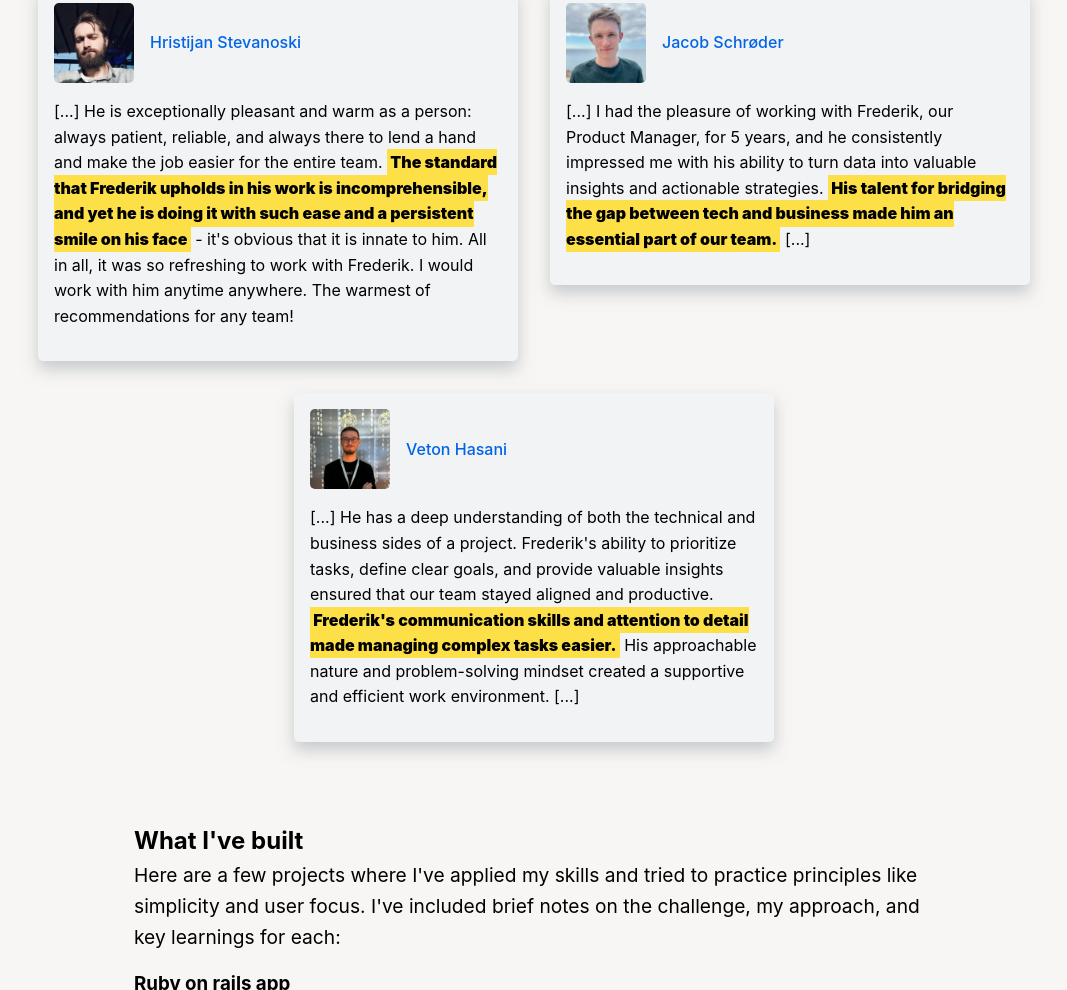
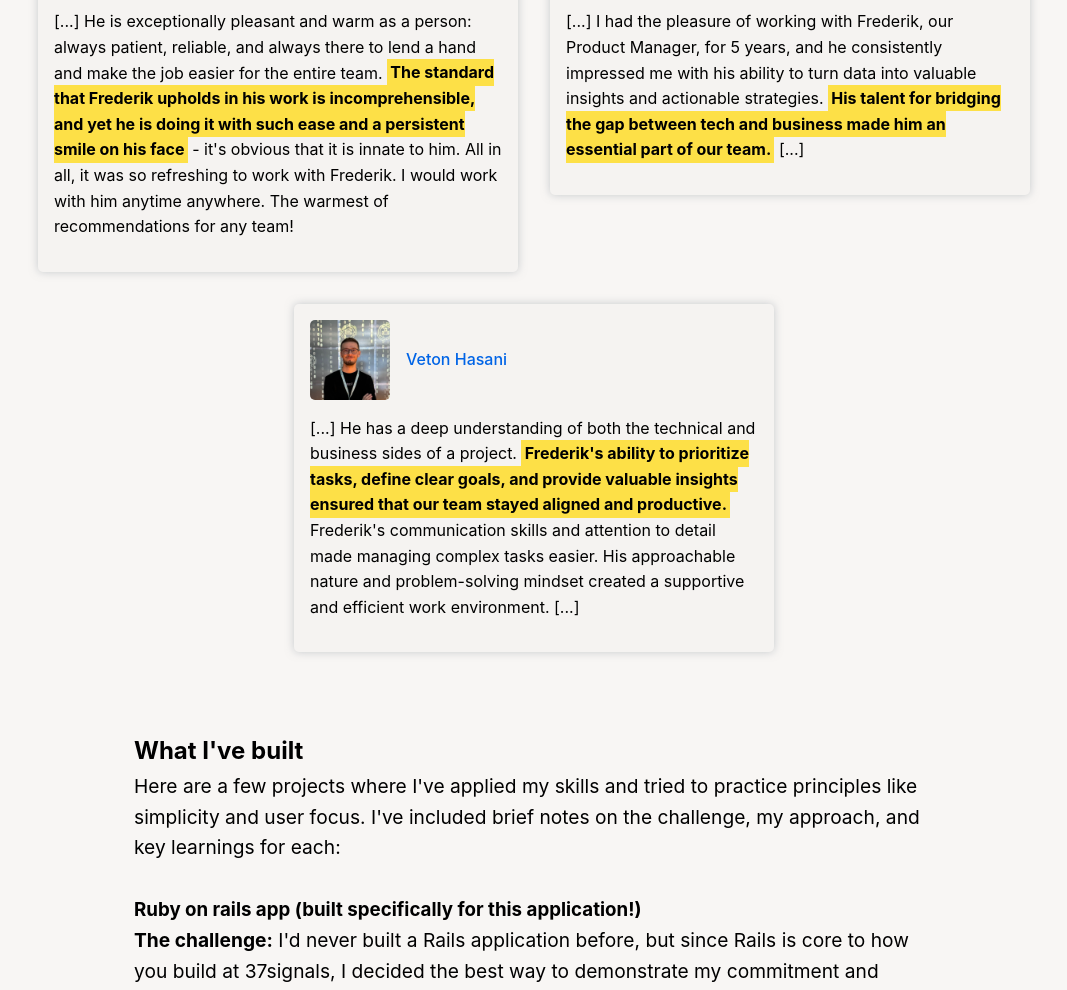
Before and after one commit to MrBisp/frederikbisp.github.io, a plain HTML site: page index.html in a window 1280 px wide. Shown: the part 2504-3494 px from the top of the page, without its empty margins (106-1173 px from the left). Drawn offline with Linux system fonts and the light colour scheme; a web font is replaced by a local one.

Commit message:
Simplified the reviews section

```diff
--- a/components/projects.js
+++ b/components/projects.js
@@ -1,16 +1,17 @@
 const projects = [
     {
-        name: "Ruby on rails app",
-        description: "For the purpose of this application, I created a Ruby on Rails app (<a href='https://github.com/MrBisp/org_manager'>Github</a>, <a href='http://134.199.189.14' target='_blank'>app</a>), to show that I am able to quickly pick up new technologies. " +
-            "It is a very simple app that mostly follows the basic tutorial from <a href='https://guides.rubyonrails.org/getting_started.html' target='_blank'>rubyonrails.org</a>. " +
-            "But I find that in order to really understand a technology, you need to get a new idea and try to implement it. <br/><br/>" +
-            "I decided to add an organization model, which has a one-to-many relationship with the users. " +
-            "Each user can either be admin or a regular member of an organization. Only admins can add new users to the organization. " +
-            "I ended up using Docker to deploy to Digital Ocean, and it went pretty smoothly. <br/><br/>" +
-            "<b>Learnings:</b> I learned a lot about Ruby on Rails, and liked how good the performance was out of the box. " +
-            "It took me some time to understand how everything works, and it was mostly because I was surprised by how many things happened automatically due to naming conventions. " +
-            "I have a feeling that it is a framework that allows the developer to become really fast once they know the ins and outs of the framework. <br/><br/>" +
-            "If I get the job I will be very excited to spend more time with Ruby on Rails!",
+        name: "Ruby on rails app (built specifically for this application!)",
+        description: "<b>The challenge:</b> I'd never built a Rails application before, but since Rails is core to how you build at 37signals, I decided the best way to demonstrate my commitment and learning speed was to build something simple from scratch." +
+            "<p><b>My approach:</b></p><ul>" +
+            "<li>Followed the beginning of Rails' official tutorial closely to get the fundamentals.</li>" +
+            "<li>Implemented my own extension: an Organization model (one-to-many relationship with users), where only admins can invite new users.</li>" +
+            "<li>Deployed with Docker on DigitalOcean to experience a somewhat realistic workflow.</li></ul>" +
+            "<p><b>Key learnings:</b></p><ul>" +
+            "<li>Was surprised by how many things came out of the box with Rails, like authentication, fast performance, and built-in testing.</li>" +
+            "<li>I have never experienced a framework leaning so much into naming conventions. Surprised me when references worked without imports due to naming conventions. </li></ul>" +
+            "<p class='project-link'><b>Check it out: </b></p>" +
+            "<a href='https://github.com/MrBisp/org_manager' target='_blank'>Github Repo</a> | " +
+            "<a href='http://134.199.189.14' target='_blank'>Live Application</a>",
         embed: "<div class=\"project-image-carousel\" >" +
             "<img class='project-image active' src='img/rails-1.png' alt='Ruby on Rails app 1' data-index=\"0\" />" +
             "<img class='project-image' src='img/rails-2.png' alt='Ruby on Rails app 2' data-index=\"1\" />" +
@@ -20,48 +21,33 @@ const projects = [
             "</div>"
     },
     {
-        name: "YouTube-like algorithm",
-        description: "I am really excited about this project! I created a YouTube-like algorithm in Python. " +
-            "I found this awesome method called <a href=\"https://en.wikipedia.org/wiki/Collaborative_filtering\" target=\"_blank\"> collaborative filtering</a>, " +
-            "which is a nice way to find similar items based on user behavior. Basically, we represent each user and video as a vector like this: " +
-            "user1 = [0.53, -0.61, ...]. And it is then possible to calculate the dot product of the users and the videos to find the best matches. " +
-            "<br /> <br/>The model learns the vector embeddings by minimizing the difference between the predicted and the actual watch time. " +
-            "To do this I needed to make a simulation of the user behaviour. So for example a user that is very interested in gaming is more likely to click on a gaming video. " +
-            "And then depending on the user\'s interest and the video\'s quality, I simulated how much they watched. " +
-            "<br/> <br/>All the interesting things happens in Python, but I also created a frontend using Next.js. " +
-            "I am still not convinced that we need such heavy javascript frameworks, but I was able to find a lot of documentation for it, which is nice for a junior developer like me. " +
-            "<br/> <br/>If you are interested, I made a YouTube video, where I explain a bit more about what I did, and some of the problems I ran into. " +
-            "The most interesting part was how to handle new users and new videos, since you want to quickly be able to predict the vector embeddings, " +
-            "and also handle a tradeoff between showing new videos and showing the once the model already knows are good. " +
-            "<br/> <br/>I ended up using Thompson sampling which is a method to both determine video quality, but also to handle the explore / exploit tradeoff. " +
-            "I also invented a technique to handle the cold start problem. Basically it sets the embeddings to a weighted average of the users that watched it, where " +
-            "the weight is the watch time.",
+        name: "YouTube-like Recommendation Algorithm",
+        description: "<b>The challenge:</b> Create a working recommendation algorithm (like YouTube's) from scratch to understand how users discover content." +
+            "<p><b>My approach:</b></p><ul>" +
+            "<li>Built a simulation of user behavior to generate realistic engagement data.</li>" +
+            "<li>Used Collaborative Filtering and Thompson Sampling (similar to methods used by real-world recommendation engines).</li>" +
+            "<li>Created a clean frontend in Next.js for demonstration purposes.</li></ul>" +
+            "<p><b>Key learnings:</b></p><ul>" +
+            "<li>Understanding how the model works allowed me to think of creative ways to improve it.</li>" +
+            "<li>A key challenge was to handle new videos and users. I found a simpler version than what YouTube uses, that works well for this project. Sometimes doing less is better.</li></ul>" +
+            "<p class='project-link'><b>Watch the explanation:</b></p>" +
+            "<a href='https://www.youtube.com/watch?v=3bJSC7WKSmU&start=27' target='_blank'>My YouTube Video Explaining the Project</a>",
         embed: "<iframe width='560' height='315' src='https://www.youtube.com/embed/3bJSC7WKSmU?si=_92wG0UJMd_N-A1N&amp;start=27' " +
             "title='YouTube video player' frameborder='0' " +
             "allow='accelerometer; autoplay; clipboard-write; encrypted-media; gyroscope; picture-in-picture; web-share' " +
             "referrerpolicy='strict-origin-when-cross-origin' allowfullscreen></iframe>"
     },
     {
-        name: "Project-Employee matching",
-        description: "In my previous job, I experimented with using vector embeddings to match projects with employees. " +
-            "<br/><br/><b>The challenge:</b> Our customers (companies) were bidding on projects, and used to spend hours reading through the project files " +
-            "to identify the right employees for the project. We already had structured employee data including skill levels, but the projects were just unstructured pdf files. " +
-            "You could ask the user to manually type 'we need a person with level 8 in web design and 7 in project management...' but this would take forever, and require " +
-            "that the user would read through all of the project files (sometimes 100+ pages)." +
-            "<br/><br/><b>The solution:</b> We used OpenAI\'s Assistant API to upload the project files to their vector storage. " +
-            "We could then ask the LLM to extract the needed project roles including a description. So it would for example suggest 2 web designers, " +
-            "2 web developers, 1 project manager and so on. For each of them, it would describe the type of skills and experiences that were required. " +
-            "The user could edit these roles and descriptions.<br/><br/>We would then use OpenAI\'s embeddings API to transform this into a vector representation " +
-            "and match the descriptions with the existing vector representations of the employees. We even highlighted relevant skills and experiences, " +
-            "and generated a short description of why the employee was a good fit and presented alternatives. " +
-            "<br/><br/><b>My role:</b> I was the product manager, and was responsible for shaping the solution together with a developer and designer. " +
-            "I did not design the actual pixels, but worked along our designer to come up with how it should work. " +
-            "Since the developer on the project had little experience with AI, I designed the data flow, and figured out which APIs we should use and how. " +
-            "<b>I also coded a basic prototype in Next.js</b> to test that it was feasible to get it working." +
-            "<br/><br/><b>Evaluation:</b> It is cool that we were able to build this. A few years ago it would have been very difficult to solve this problem " +
-            "but with the new LLM technology, it only required some creative thinking. " +
-            "I do not like the reliance on other companies APIs, since your ability to achieve better results and not having downtime is reliant on another company. " +
-            "I would therefore be very interested in using a self-hosted LLM like LLama, but this was not possible with the companies infrastructure at the time.",
+        name: "Project-Employee Matching",
+        description: "<b>The challenge:</b> Customers wasted hours reading PDFs to match employees to projects. The existing method was slow, frustrating, and manual." +
+            "<p><b>My approach:</b></p><ul>" +
+            "<li>Shaped an AI-driven prototype using OpenAI's API to extract structured data from unstructured PDFs.</li>" +
+            "<li>Built a basic Next.js prototype to validate feasibility and usability. Handed it over to the developers who built the final product.</li>" +
+            "<li>Collaborated closely with designer and developer. I lead the technical direction, including designing the data flow.</li></ul>" +
+            "<p><b>Key learnings and considerations:</b></p><ul>" +
+            "<li>How to work with new AI models to create novel products.</li>" +
+            "<li>It was cool with the AI models, but I do not like the idea that the quality and reliability of the product is dependent on the model providers. Would have liked to host open-source models but it was not possible with the company's setup.</li></ul>" +
+            "<p class='project-link'><b>Result:</b></p> Users loved the product. It eliminated hours of work with just a few clicks.",
         embed: "<div class=\"project-image-carousel\" >" +
             "<img class='project-image active' src='img/employee-match-2.png' alt='Project-Employee matching' data-index=\"0\" />" +
             "<img class='project-image' src='img/employee-match-1.png' alt='Project-Employee matching' data-index=\"1\" />" +
@@ -71,23 +57,22 @@ const projects = [
             "</div>"
     },
     {
-        name: "Hungry Homies",
-        description: "<a href='https://github.com/MrBisp/Hungry-Homies' target='_blank'>Hungry Homies</a> is a hobby project I worked on in late 2024." +
-            "<br/><br/><b>The challenge:</b> I never trust Google\'s reviews. But what I do trust is my friends. " +
-            "So I wanted to create an app that you can pull out whenever you want to go to a café, restaurant or bar that shows your friends\' reviews. " +
-            "<br/><br/><b>The solution:</b> I created a simple mobile-first website that allows you to add friends, add reviews and see your friends\' reviews. " +
-            "It is built with Next.js and Supabase. I did use a boilerplate called <a href='https://shipfa.st' target='_blank'>Shipfast</a> to get started, " +
-            "which is a really nice boilerplate for Next.js, that makes it super easy to handle authentication. <br/><br/>" +
-            "I used Supabase for the database, which I ended up liking. It was easy and they have a really nice API. I also used supabase storage, for storing the images that users upload. " +
-            "<br/><br/><b>The result:</b> My friends loved the idea, and made an account. But there is a serious cold start problem like any other platform. " +
-            "Nobody wanted to post reviews because nobody else was. So even though I tried to get it started, the app never took off. " +
-            "<br/><br/><b>Learnings:</b> It was not my first full-stack application, but nice to get some repetition. " +
-            "I honestly learned more about the business side of things rather than coding. " +
-            "Interestingly, the number one complaint I got was that the map itself looked to boring, " +
-            "so I went down the rabbit hole of how to customize a map, which goes much deeper than you would think.",
+        name: "Hungry Homies (Personal full-stack app)",
+        description: "<b>The challenge:</b> I do not trust Google reviews. But I do trust my friends' reviews. I wanted to create a product that would allow me to find great places to eat/drink coffee near me." +
+            "<p><b>My approach:</b></p><ul>" +
+            "<li>Developed a simple, mobile-first application using Next.js and Supabase.</li>" +
+            "<li>Focused on user experience. I wanted to make it as simple as possible for users to add places and reviews.</li>" +
+            "<li>Developed the app in Next.js and database in Supabase. Worked quite well, but still not sure if I like Next.js or not.</li>" +
+            "<li>Faced the \"cold start\" problem. Who wants to use a network driven app when your friends are not already using it?</li></ul>" +
+            "<p><b>Key learnings:</b></p><ul>" +
+            "<li>The number one critisism was that the map was boring. Led me down a rabbit hole of learning about map APIs which is much deeper than you would think.</li>" +
+            "<li>I learned a lot about the importance of network effects and how they can be a challenge to overcome.</li></ul>" +
+            "<p class='project-link'><b>View the project:</b></p>" +
+            "<a href='https://github.com/MrBisp/Hungry-Homies' target='_blank'>Github Repo</a>",
         embed: "<img class='project-image-full' src='img/hungry-homies.png' alt='Hungry Homies' />"
     }
-]
+];
+
 // TODO: Add more awesome projects after joining 37signals ;)
 
 export class Projects extends HTMLElement {
--- a/components/reviews.js
+++ b/components/reviews.js
@@ -14,7 +14,7 @@ const reviews = [
     {
         name: "Veton Hasani",
         link: "https://www.linkedin.com/in/veton-hasani-46a2a3129/",
-        review: "[...] He has a deep understanding of both the technical and business sides of a project. Frederik's ability to prioritize tasks, define clear goals, and provide valuable insights ensured that our team stayed aligned and productive. <span class='review-highlight'>Frederik's communication skills and attention to detail made managing complex tasks easier.</span> His approachable nature and problem-solving mindset created a supportive and efficient work environment. [...]",
+        review: "[...] He has a deep understanding of both the technical and business sides of a project. <span class='review-highlight'>Frederik's ability to prioritize tasks, define clear goals, and provide valuable insights ensured that our team stayed aligned and productive.</span> Frederik's communication skills and attention to detail made managing complex tasks easier. His approachable nature and problem-solving mindset created a supportive and efficient work environment. [...]",
         image: "img/reviews/veton.jpg"
     }
 
--- a/index.html
+++ b/index.html
@@ -13,6 +13,7 @@
 
     <body class="alternative">
         <nav-bar></nav-bar>
+
         <div class="main">
             <div class="hero">
                 <div class="hero-content">
@@ -49,13 +50,13 @@
                 <p>
                     While it was fun to work as a product manager, I realized that I want to be a developer. Because <b>whenever I did programming,
                     time would always just fly by</b>. That's why I'm shifting my career focus, and I'm eager specifically at 37signals to:
-                    <ul>
-                        <li>Learn the product and programming craft from the best</li>
-                        <li>Contribute to great products that shows that less can be more</li>
-                        <li>Tackle <i>actual</i> user needs with simple solutions</li>
-                        <li>Thrive in your enviornment that emphasizes clear writing, focus, and collaboration</li>
-                    </ul>
                 </p>
+                <ul>
+                    <li>Learn the product and programming craft from the best</li>
+                    <li>Contribute to great products that shows that less can be more</li>
+                    <li>Tackle <i>actual</i> user needs with simple solutions</li>
+                    <li>Thrive in your environment that emphasizes clear writing, focus, and collaboration</li>
+                </ul>
             </div>
 
             <div class="reviews" id="reviews">
@@ -70,7 +71,7 @@
 
             <div class="projects" id="projects">
                 <h2>What I've built</h2>
-                <p>
+                <p class="projects-intro">
                     Here are a few projects where I've applied my skills and tried to practice principles like simplicity and user focus.
                     I've included brief notes on the challenge, my approach, and key learnings for each:
                 </p>
--- a/styles/main.css
+++ b/styles/main.css
@@ -50,9 +50,10 @@ p {
 }
 
 ul {
-    padding-left: 1rem;
+    padding-left: 1.5rem;
     color: rgba(255, 255, 255, 0.8);
     font-size: 1.2rem;
+    margin-bottom: 1rem;
 }
 
 a {
@@ -189,7 +190,7 @@ nav a:hover {
     width: min(100%, 30rem);
     height: auto;
     background: rgb(255, 255, 255);
-    box-shadow: rgba(149, 157, 165, 0.5) 0px 8px 16px;
+    box-shadow: rgba(149, 157, 165, 0.5) 0px 0px 8px 0px;
     border-radius: var(--border-radius-default);
     padding: 1rem;
 }
@@ -218,9 +219,13 @@ nav a:hover {
     color: rgba(0, 0, 0, 0.8);
 }
 .review-highlight {
-    font-weight: 900;
+    font-weight: 700;
     background: rgb(253, 224, 71);
     padding: 0.2rem;
+}
+
+.projects-intro {
+    margin-bottom: 1rem;
 }
 
 .projects a {
@@ -246,7 +251,7 @@ nav a:hover {
     width: 100%;
     height: auto;
     position: relative;
-    padding-top: 1rem;
+    padding-top: 2rem;
 }
 .project-image-carousel-dummy {
     width: 100%;
@@ -312,6 +317,10 @@ nav a:hover {
     z-index: 10;
 }
 
+.project-link {
+    margin-right: 0.25rem;
+}
+
 .why-hire-me {
     display: flex;
     flex-direction: row;
@@ -366,11 +375,11 @@ nav a:hover {
 }
 
 .alternative .video-section video {
-    padding-bottom: 10rem;
+    padding-bottom: 5rem;
 }
 
 .alternative .review {
-    background: rgba(210, 229, 246, 0.2);
+    background: rgba(229, 229, 229, 0.2);
 }
 
 /* CV Component Styles */
```
Also changed, not shown: alternative.html (+13 -9 lines).
